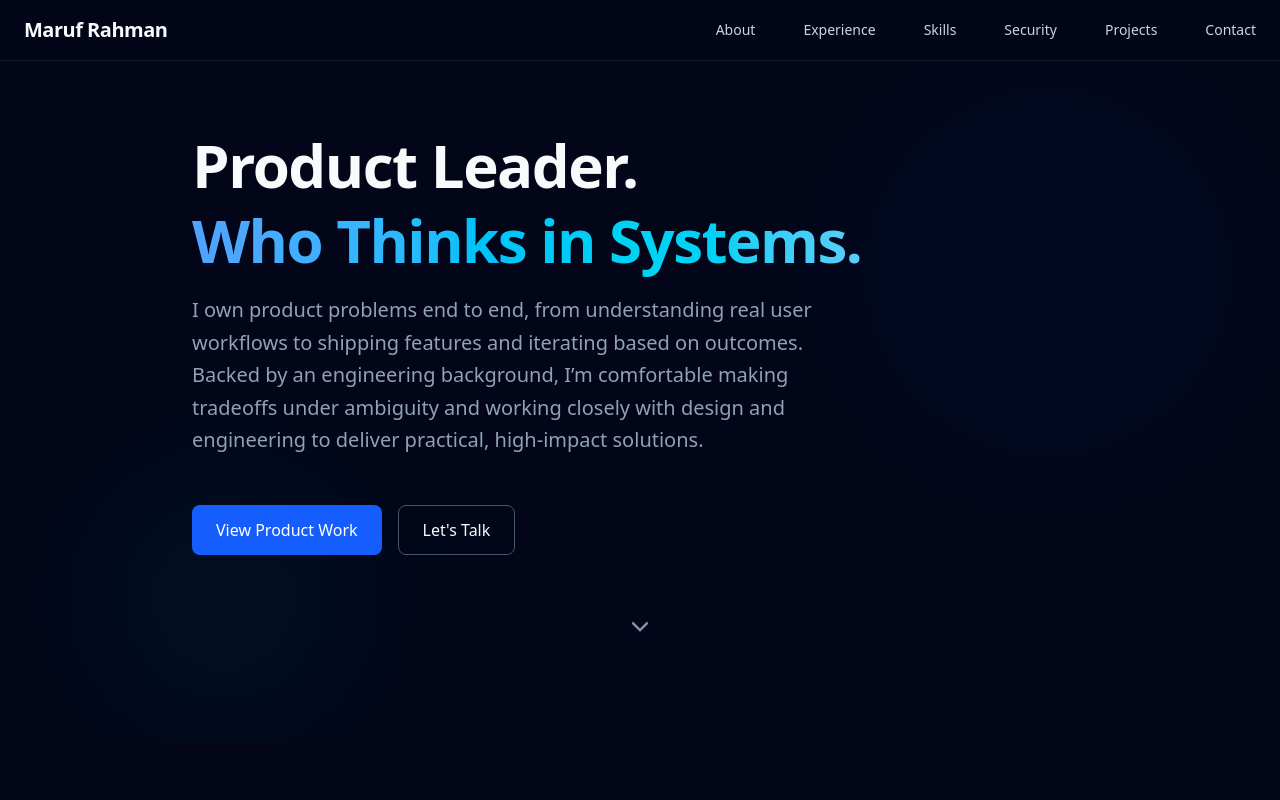
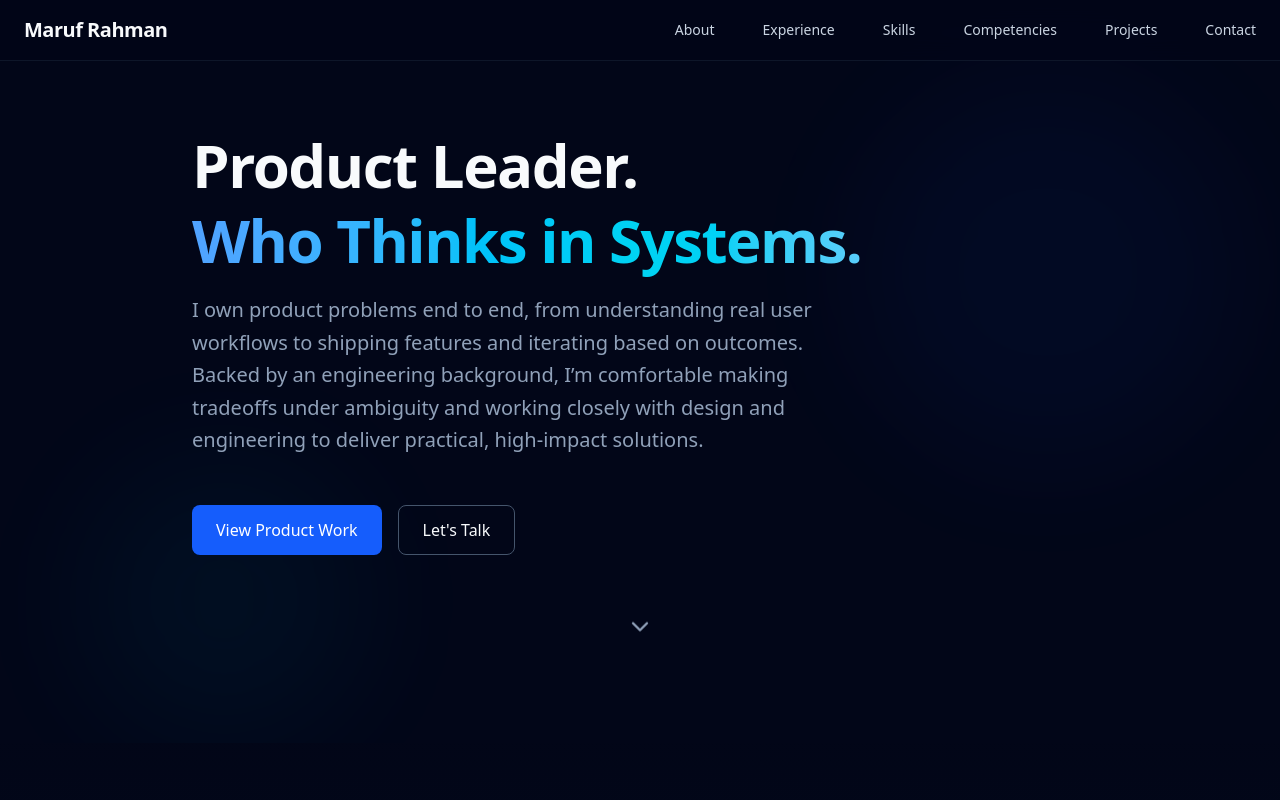
Before and after one commit to marufrahmangit/resume, a React (Vite) app: page / in a window 1280 px wide. Shown: the top 800 px of the page. Built offline with nearby package versions, Linux system fonts and the light colour scheme.

Commit message:
navbar minor adjustments

```diff
--- a/src/App.jsx
+++ b/src/App.jsx
@@ -40,7 +40,7 @@ export default function PortfolioWebsite() {
 
           <div className={`${menuOpen ? 'block' : 'hidden'} md:block absolute md:static top-16 md:top-0 left-0 right-0 bg-slate-950 md:bg-transparent border-b md:border-0 border-slate-800`}>
             <div className="flex flex-col md:flex-row gap-8 p-6 md:p-0 md:gap-12">
-              {['about', 'experience', 'skills', 'security', 'projects', 'contact'].map(item => (
+              {['about', 'experience', 'skills', 'competencies', 'projects', 'contact'].map(item => (
                 <button
                   key={item}
                   onClick={() => scrollToSection(item)}
@@ -351,7 +351,7 @@ export default function PortfolioWebsite() {
       </section>
 
       {/* Cybersecurity Focus */}
-      <section id="security" className="py-20 px-6">
+      <section id="competencies" className="py-20 px-6">
         <div className="max-w-4xl mx-auto">
           {/* <h2 className="text-3xl font-bold mb-4">Security-First Mindset</h2> */}
           {/* <p className="text-slate-400 mb-12 text-lg">Transitioning into dedicated security roles with deep foundational knowledge and demonstrated commitment.</p> */}
```
